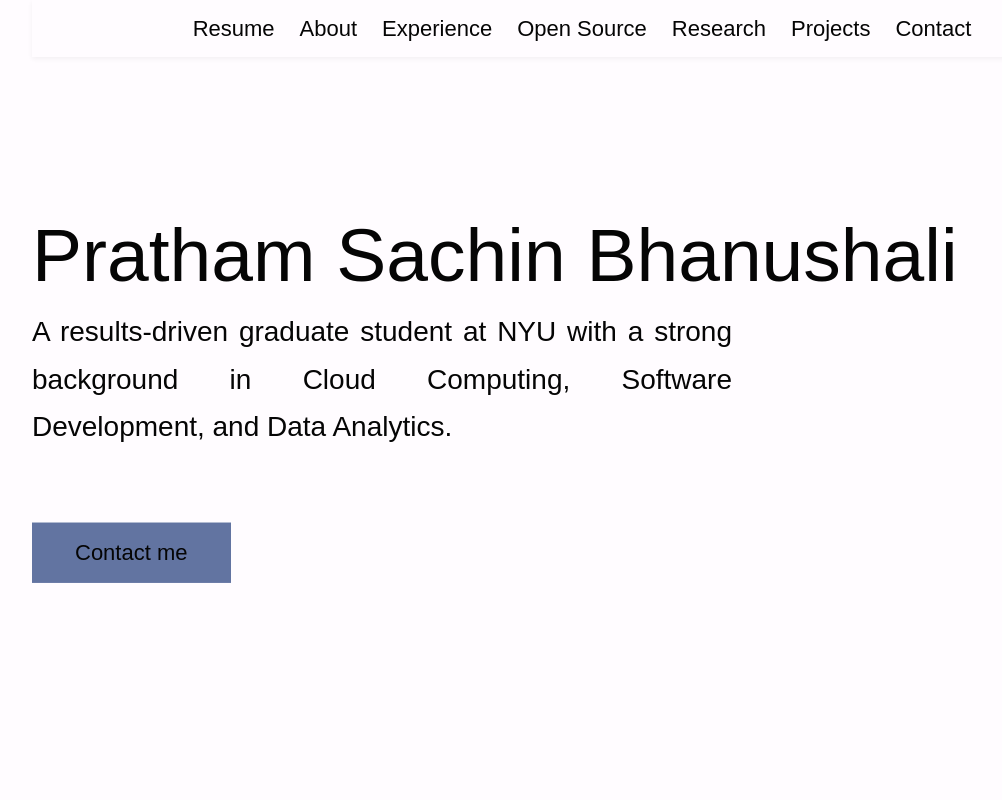
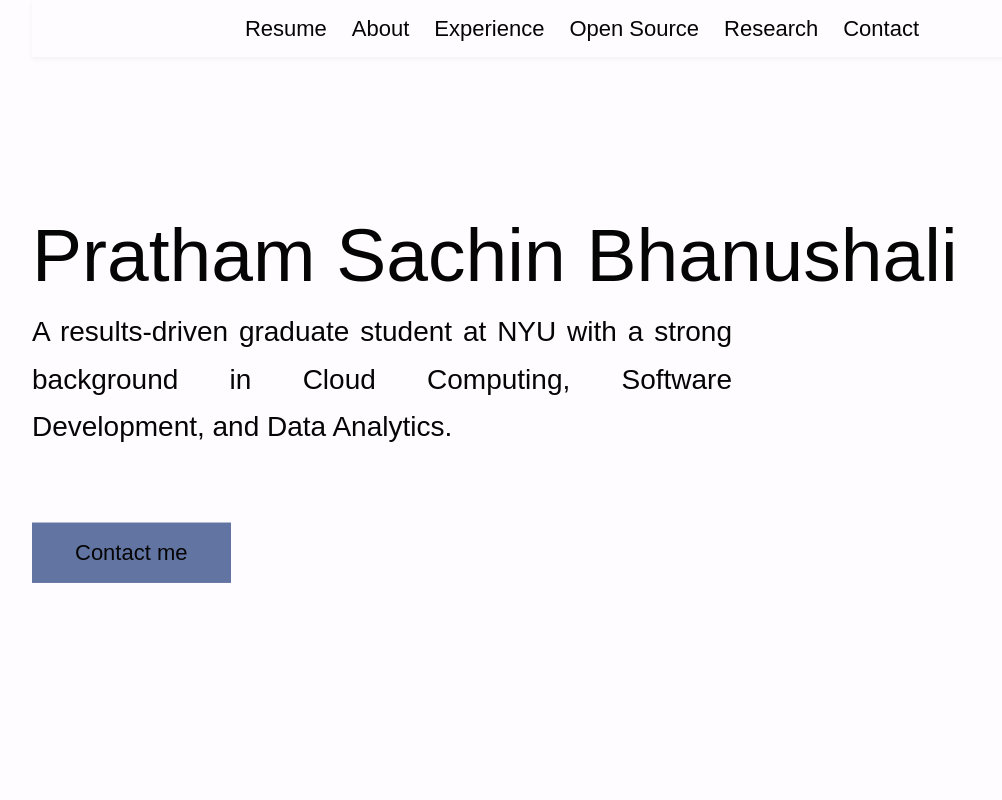
Before and after one commit to pratham2888/portfolio-website, a plain HTML site: page index.html in a window 1280 px wide. Shown: the top 800 px of the page, without its empty margins (58-1060 px from the left). Drawn offline with Linux system fonts and the light colour scheme.

Commit message:
some issues fixed

```diff
--- a/index.html
+++ b/index.html
@@ -39,9 +39,7 @@
                     <li class="nav__item">
                         <a href="#research" class="nav__link">Research</a>
                     </li>
-                    <li class="nav__item">
-                        <a href="#projects" class="nav__link">Projects</a>
-                    </li>
+
                     <li class="nav__item">
                         <a href="#contact" class="nav__link">Contact</a>
                     </li>
@@ -257,8 +255,7 @@
 
 
         <!-- Add or remove more items as necessary -->
-        </div>
-        </section>
+
 
 
 
```
